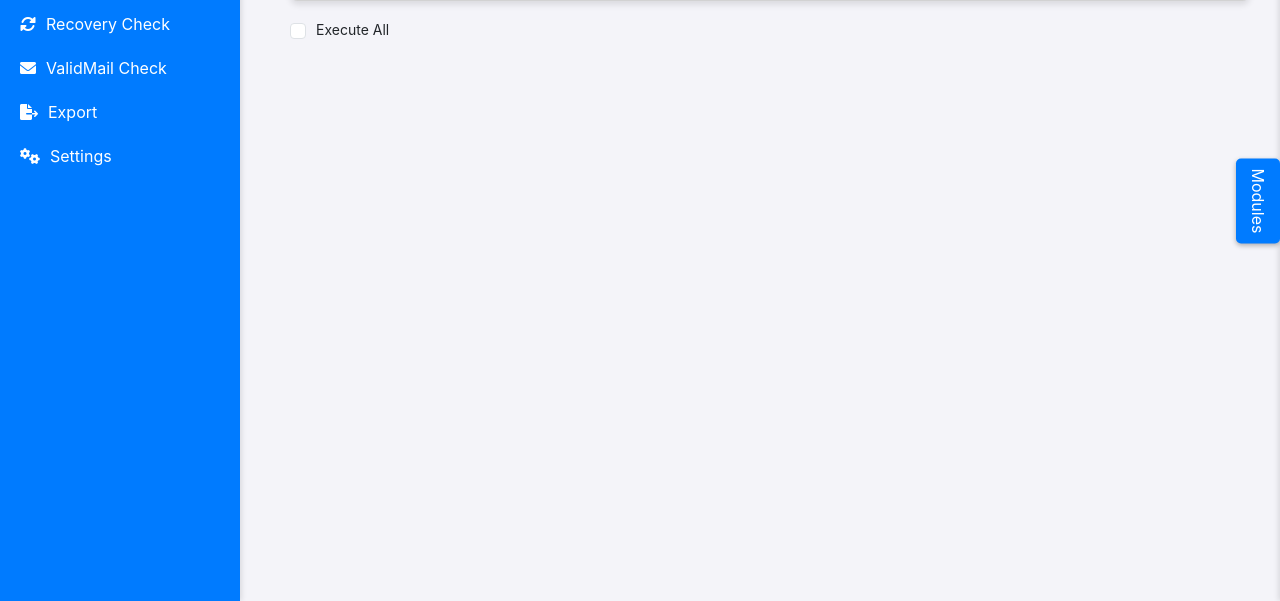
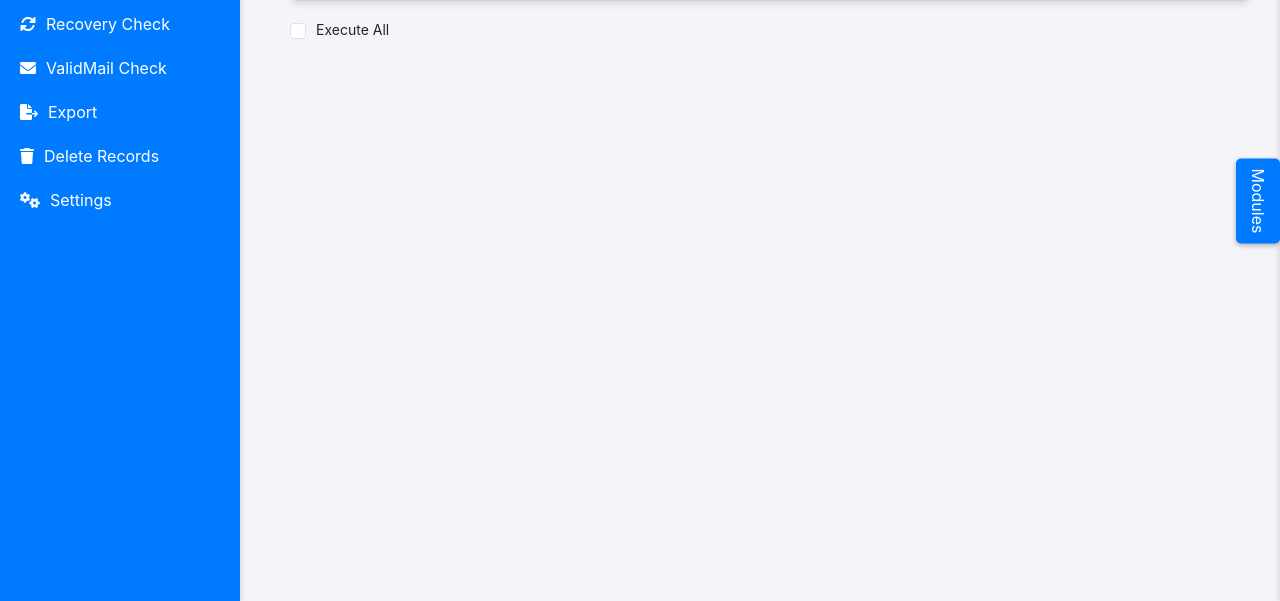
Before and after one commit to DevCentrals/AIO-Suite, a Flask app: page / in a window 1280 px wide. Shown: the part 199-800 px from the top of the page. Run offline with Flask 3, Linux system fonts and the light colour scheme; data that the repository does not hold is empty; some libraries are stand-ins or nearby versions.

Commit message:
The ability to delete records is good lol

```diff
--- a/app.py
+++ b/app.py
@@ -446,6 +446,61 @@ def get_emails():
         'statuses': status_list
     })
 
+@app.route('/delete_records', methods=['POST'])
+def delete_records():
+    try:
+        data = request.get_json()
+        delete_type = data.get('delete_type')
+
+        if delete_type == 'selected':
+            # Delete specific emails
+            emails = data.get('emails', [])
+            if not emails:
+                return jsonify({'success': False, 'message': 'No emails provided'}), 400
+
+            result = Email.query.filter(Email.email.in_(emails)).delete(synchronize_session='fetch')
+
+        elif delete_type == 'filtered':
+            # Delete based on filters
+            filters = data.get('filters', {})
+            query = Email.query
+
+            if filters.get('domain'):
+                query = query.filter(Email.domain.ilike(f"%{filters['domain']}%"))
+            if filters.get('status'):
+                query = query.filter(Email.status == filters['status'])
+            if filters.get('module_results'):
+                for module_name, is_valid in filters['module_results'].items():
+                    query = query.filter(
+                        func.json_extract(Email.validmail_results, f'$.{module_name}').cast(db.Boolean) == (True if is_valid else False)
+                    )
+
+            result = query.delete(synchronize_session='fetch')
+
+        elif delete_type == 'all':
+            # Delete all records
+            result = Email.query.delete(synchronize_session='fetch')
+
+        else:
+            return jsonify({'success': False, 'message': 'Invalid delete type'}), 400
+
+        # Commit the changes
+        db.session.commit()
+
+        return jsonify({
+            'success': True,
+            'deleted_count': result,
+            'message': f'Successfully deleted {result} record(s)'
+        })
+
+    except Exception as e:
+        db.session.rollback()
+        app.logger.error(f"Error deleting records: {str(e)}")
+        return jsonify({
+            'success': False,
+            'message': f'Error deleting records: {str(e)}'
+        }), 500
+
 @app.route('/perform_recovery_check', methods=['POST'])
 def perform_recovery_check():
     emails_to_lookup = request.json['selected_emails']
--- a/static/js/script.js
+++ b/static/js/script.js
@@ -524,6 +524,105 @@ function applyFilters() {
     fetchRecords(currentPage, currentFilters);
 }
 
+async function deleteSelectedRecords() {
+    const selectedEmails = getSelectedEmails();
+
+    if (selectedEmails.length === 0) {
+        alert('Please select at least one record to delete.');
+        return;
+    }
+
+    if (!confirm(`Are you sure you want to delete ${selectedEmails.length} selected record(s)?`)) {
+        return;
+    }
+
+    try {
+        const response = await fetch('/delete_records', {
+            method: 'POST',
+            headers: {
+                'Content-Type': 'application/json'
+            },
+            body: JSON.stringify({
+                emails: selectedEmails,
+                delete_type: 'selected'
+            })
+        });
+
+        const result = await response.json();
+        if (result.success) {
+            alert(`Successfully deleted ${result.deleted_count} record(s)`);
+            fetchRecords(currentPage, currentFilters); // Refresh the table
+        } else {
+            alert('Error deleting records: ' + result.message);
+        }
+    } catch (error) {
+        console.error('Error deleting records:', error);
+        alert('An error occurred while deleting records.');
+    }
+
+    $('#deleteModal').modal('hide');
+}
+
+async function deleteFilteredRecords() {
+    if (!confirm('Are you sure you want to delete all filtered records?')) {
+        return;
+    }
+
+    try {
+        const response = await fetch('/delete_records', {
+            method: 'POST',
+            headers: {
+                'Content-Type': 'application/json'
+            },
+            body: JSON.stringify({
+                filters: currentFilters,
+                delete_type: 'filtered'
+            })
+        });
+
+        const result = await response.json();
+        if (result.success) {
+            alert(`Successfully deleted ${result.deleted_count} record(s)`);
+            fetchRecords(1, currentFilters); // Reset to first page and refresh
+        } else {
+            alert('Error deleting records: ' + result.message);
+        }
+    } catch (error) {
+        console.error('Error deleting filtered records:', error);
+        alert('An error occurred while deleting records.');
+    }
+
+    $('#deleteModal').modal('hide');
+}
+
+async function clearAllRecords() {
+    try {
+        const response = await fetch('/delete_records', {
+            method: 'POST',
+            headers: {
+                'Content-Type': 'application/json'
+            },
+            body: JSON.stringify({
+                delete_type: 'all'
+            })
+        });
+
+        const result = await response.json();
+        if (result.success) {
+            alert('Successfully cleared all records');
+            fetchRecords(1); // Reset to first page with no filters
+        } else {
+            alert('Error clearing records: ' + result.message);
+        }
+    } catch (error) {
+        console.error('Error clearing all records:', error);
+        alert('An error occurred while clearing records.');
+    }
+
+    $('#confirmClearAllModal').modal('hide');
+    $('#deleteModal').modal('hide');
+}
+
 async function populateModuleFilter() {
     try {
         const response = await fetch('/get_modules');
--- a/templates/index.html
+++ b/templates/index.html
@@ -41,6 +41,7 @@
         <li><a href="#" onclick="performRecoveryCheck()"><i class="fas fa-sync-alt"></i> Recovery Check</a></li>
         <li><a href="#" id="perform-validmailcheck-btn" data-bs-toggle="modal" data-bs-target="#validMailModal"><i class="fas fa-envelope"></i> ValidMail Check</a></li>
         <li><a href="#" id="export-csv-btn" onclick="exportToCSV()"><i class="fas fa-file-export"></i> Export</a></li>
+        <li><a href="#" data-bs-toggle="modal" data-bs-target="#deleteModal"><i class="fas fa-trash"></i> Delete Records</a></li>
         <li><a href="#" data-bs-toggle="modal" data-bs-target="#settingsModal" onclick="loadSettings()"><i class="fas fa-cogs"></i> Settings</a></li>
       </ul>
     </div>
@@ -108,6 +109,50 @@
           </div>
         </div>
       </div>
+
+    <!-- Add this modal for delete operations -->
+    <div class="modal fade" id="deleteModal" tabindex="-1" aria-hidden="true">
+      <div class="modal-dialog">
+        <div class="modal-content">
+          <div class="modal-header">
+            <h5 class="modal-title">Delete Records</h5>
+            <button type="button" class="btn-close" data-bs-dismiss="modal"></button>
+          </div>
+          <div class="modal-body">
+            <div class="d-grid gap-3">
+              <button type="button" class="btn btn-danger" onclick="deleteSelectedRecords()">
+                Delete Selected Records
+              </button>
+              <button type="button" class="btn btn-danger" onclick="deleteFilteredRecords()">
+                Delete Filtered Records
+              </button>
+              <button type="button" class="btn btn-danger" data-bs-toggle="modal" data-bs-target="#confirmClearAllModal">
+                Clear All Records
+              </button>
+            </div>
+          </div>
+        </div>
+      </div>
+    </div>
+
+    <!-- Add confirmation modal for clearing all records -->
+    <div class="modal fade" id="confirmClearAllModal" tabindex="-1" aria-hidden="true">
+      <div class="modal-dialog">
+        <div class="modal-content">
+          <div class="modal-header">
+            <h5 class="modal-title">Confirm Clear All</h5>
+            <button type="button" class="btn-close" data-bs-dismiss="modal"></button>
+          </div>
+          <div class="modal-body">
+            <p>Are you sure you want to delete ALL records? This action cannot be undone.</p>
+          </div>
+          <div class="modal-footer">
+            <button type="button" class="btn btn-secondary" data-bs-dismiss="modal">Cancel</button>
+            <button type="button" class="btn btn-danger" onclick="clearAllRecords()">Clear All Records</button>
+          </div>
+        </div>
+      </div>
+    </div>
 
     <div class="modal fade" id="settingsModal" tabindex="-1" aria-hidden="true">
       <div class="modal-dialog">
```
Also changed, not shown: 1 other file.
